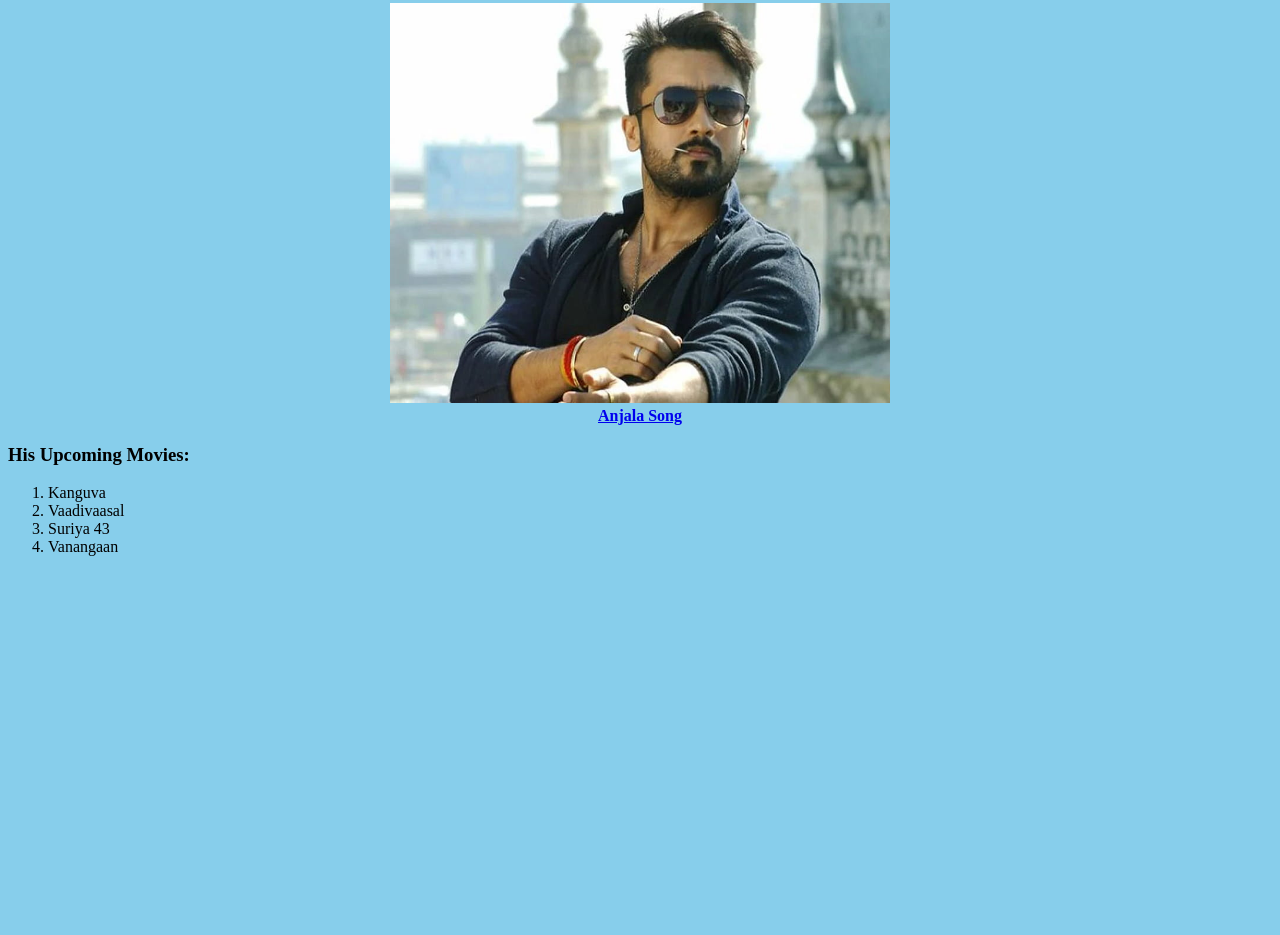
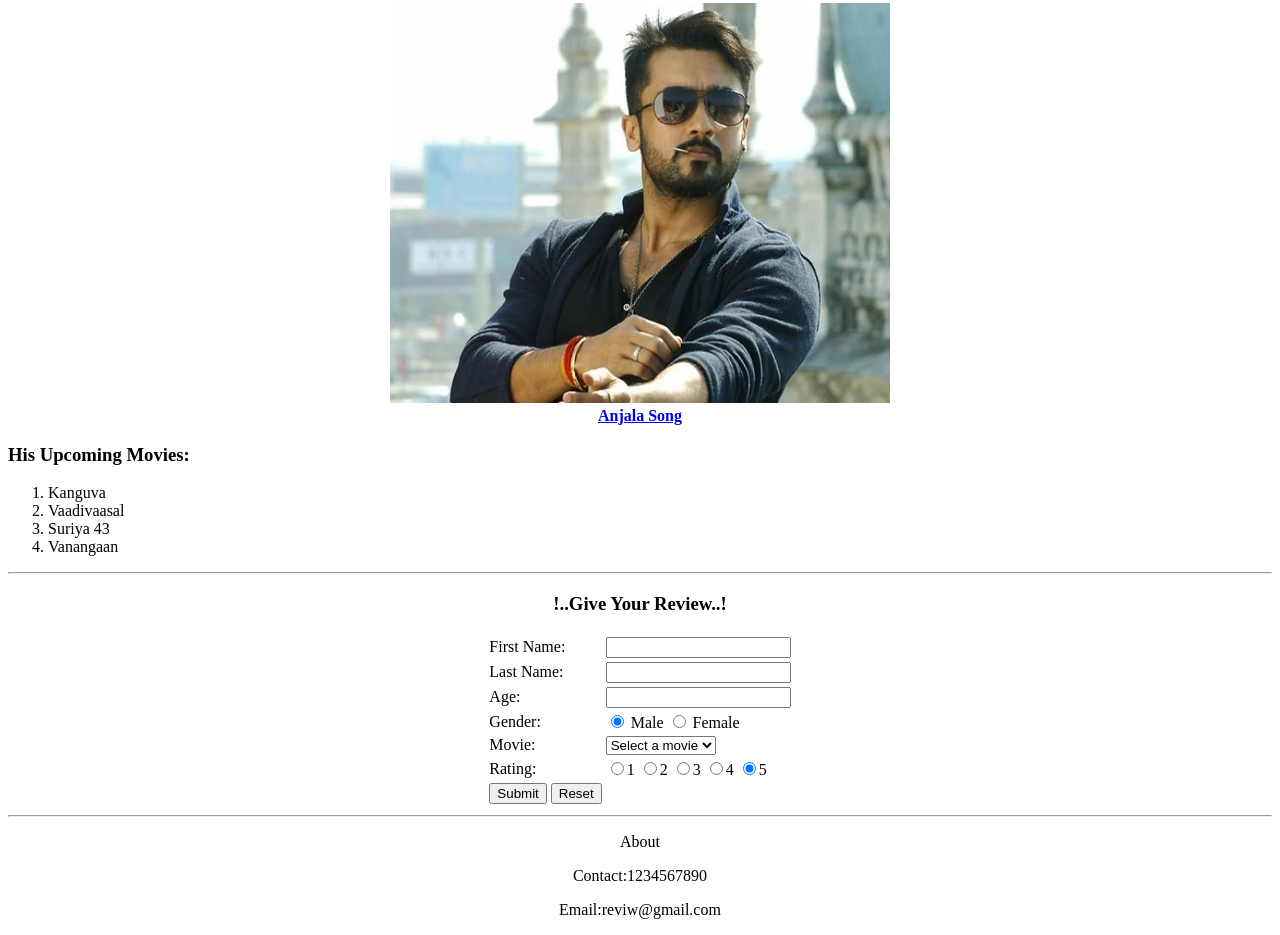
Before and after one commit to kishoreanandr/actor_profile, a plain HTML site: page index.html in a window 1280 px wide. Shown: the part 806-1741 px from the top of the page. Before the commit the page ends 1378 px from the top, so only its background shows below. Drawn offline with Linux system fonts and the light colour scheme.

Commit message:
form added

```diff
--- a/index.html
+++ b/index.html
@@ -7,7 +7,7 @@
     <title>About suriya</title>
 </head>
 
-<body bgcolor="skyblue">
+<body>
     <center>
         <h3>Suriya's Profile</h3>
         <h2>About Suriya:</h2>
@@ -35,7 +35,6 @@
             <td>Lakshmi</td>
         </tr>
     </table>
-
     <center>
         <img src="https://1847884116.rsc.cdn77.org/tamil/gallery/actor/surya/suriya20211218.jpg" alt="Suriya's Image"
             height="400px" width="400px"><br>
@@ -60,8 +59,69 @@
         <li>Suriya 43</li>
         <li>Vanangaan</li>
     </ol>
+    <!-- <p>Lorem ipsum dolor sit amet consectetur, adipisicing elit. Soluta, quos.</p> -->
+    <hr>
 
-
+    <center>
+        <h3>!..Give Your Review..!</h3>
+        <form action="">
+            <table>
+                <tr>
+                    <td><label for="fname">First Name:</label></td>
+                    <td><input type="text" id="fname" name="fname"></td>
+                </tr>
+                <tr>
+                    <td><label for="lname">Last Name:</label></td>
+                    <td><input type="text" id="lname" name="lname"></td>
+                </tr>
+                <tr>
+                    <td><label for="age">Age:</label></td>
+                    <td><input type="number" id="age" name="age"></td>
+                </tr>
+                <tr>
+                    <td><label for="gender">Gender:</label></td>
+                    <td>
+                        <input type="radio" id="male" name="gender" checked>
+                        <label for="male">Male</label>
+                        <input type="radio" id="female" name="gender">
+                        <label for="female">Female</label>
+                    </td>
+                </tr>
+                <tr>
+                    <td><label for="movie">Movie:</label></td>
+                    <td>
+                        <select id="movie" name="movie">
+                            <option>Kanguva</option>
+                            <option>Vaadivaasal</option>
+                            <option>Suriya 43</option>
+                            <option>Vanangaan</option>
+                            <option value="Vanangaan" selected>Select a movie</option>
+                        </select>
+                    </td>
+                </tr>
+                <tr>
+                    <td>Rating:</td>
+                    <td>
+                        <input type="radio" name="rating" value="1">1
+                        <input type="radio" name="rating" value="2">2
+                        <input type="radio" name="rating" value="3">3
+                        <input type="radio" name="rating" value="4">4
+                        <input type="radio" name="rating" value="5" checked>5
+                    </td>
+                </tr>
+                <tr>
+                    <td>
+                        <input type="submit" value="Submit">
+                        <input type="reset" value="Reset">
+                    </td>
+                </tr>
+            </table>
+        </form>
+        <hr>
+        <p>About</p>
+        <p>Contact:1234567890</p>
+        <p>Email:reviw@gmail.com</p>
+    </center>
 </body>
 
 </html>
```
